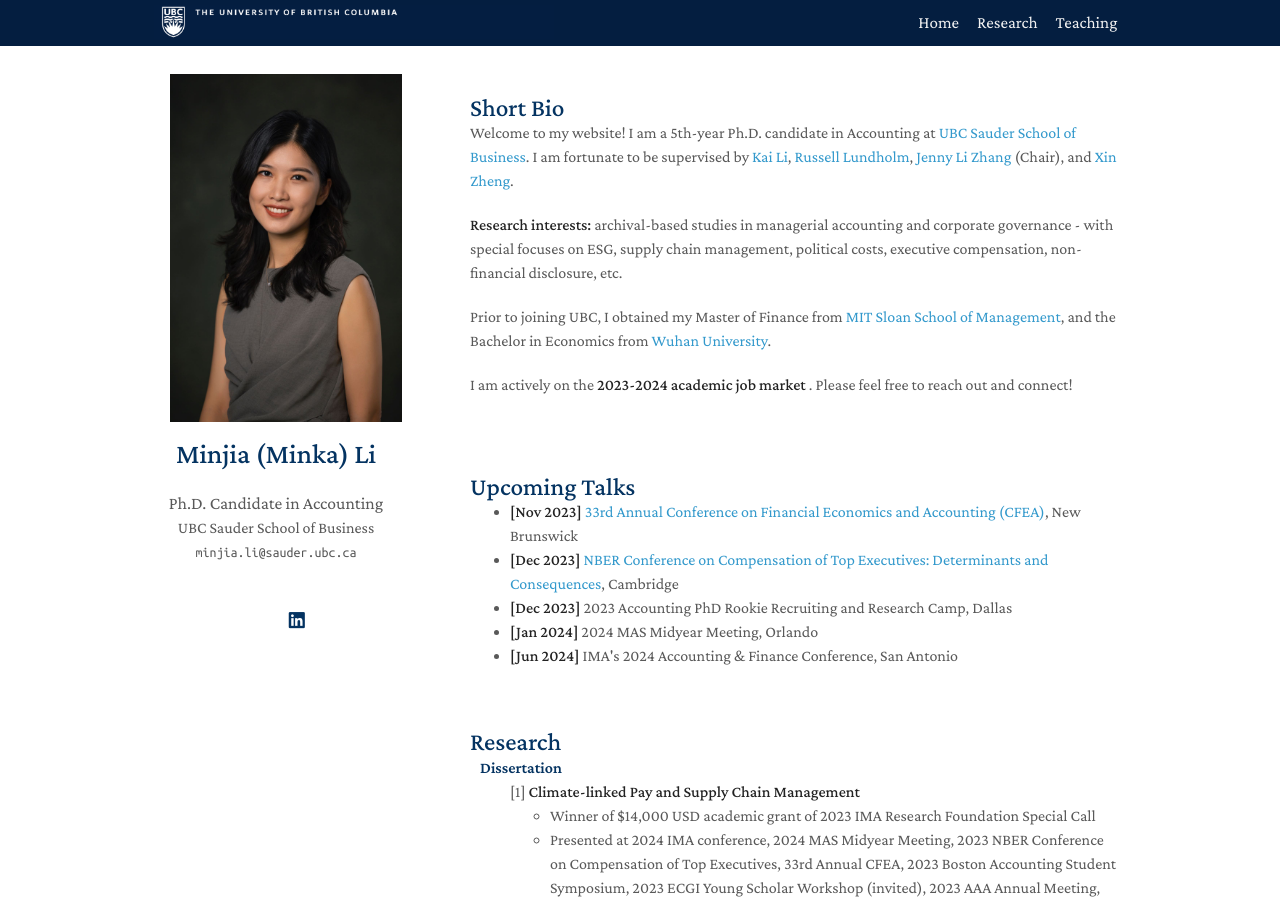
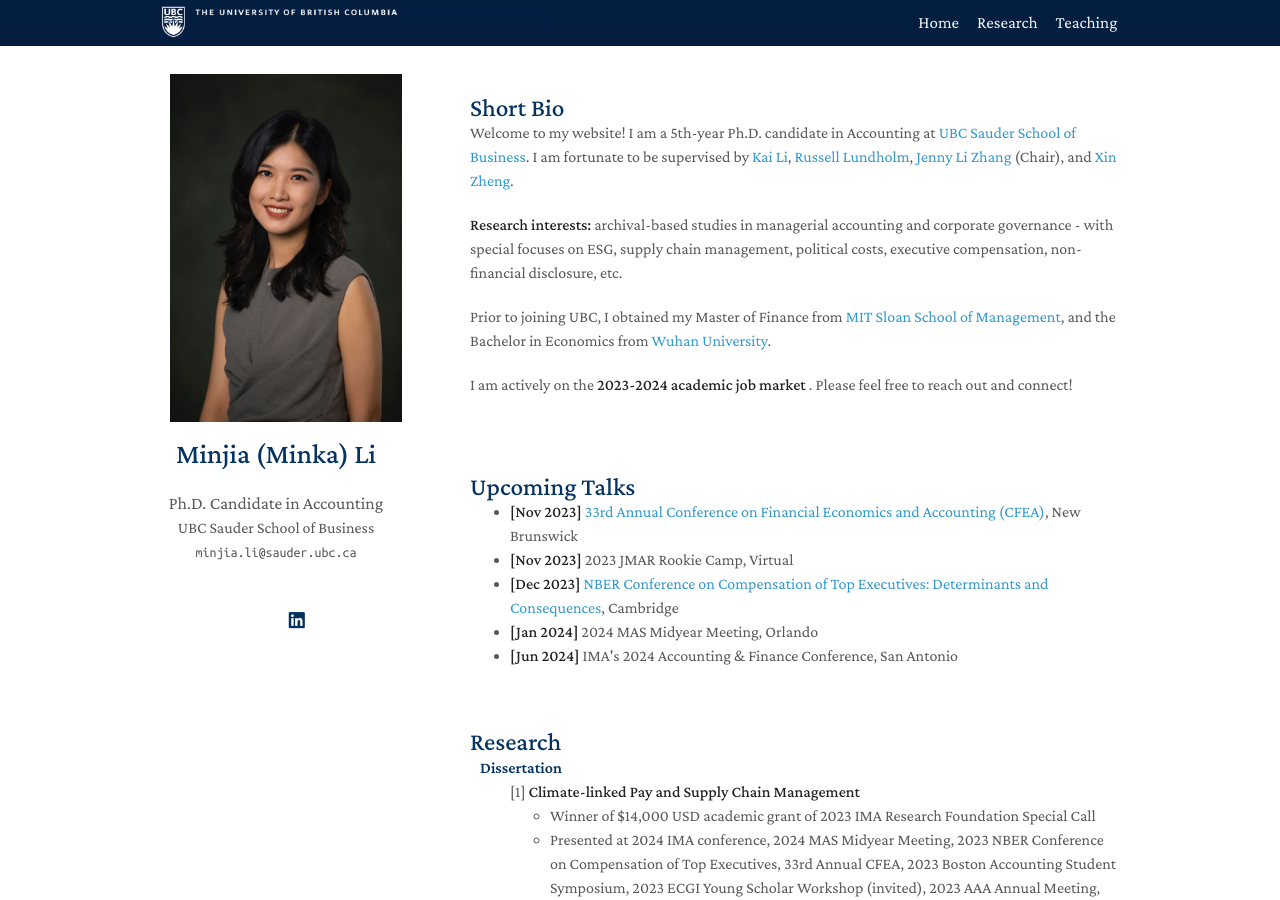
Before and after one commit to zeyang1225/zeyang1225.github.io, a Jekyll site: the page built from index.md, in a window 1280 px wide and 900 px high. Built offline with Jekyll 4.4.1, drawn with Linux system fonts in a browser that asks for light colours; nearby versions of some CDN libraries; a style sheet for code colours, icons or effects is not loaded.

Commit message:
Update talks.md

```diff
--- a/_includes/talks.md
+++ b/_includes/talks.md
@@ -5,8 +5,8 @@
 <ul style="margin:0 0 5px;">
 
   <li><autocolor> <strong> [Nov 2023] </strong>   <a href="https://www.business.rutgers.edu/financial-economics-accounting-conference"> 33rd Annual Conference on Financial Economics and Accounting (CFEA)</a>, New Brunswick </autocolor></li>
+   <li><autocolor> <strong> [Nov 2023] </strong>   2023 JMAR Rookie Camp, Virtual  </autocolor></li>
    <li><autocolor> <strong> [Dec 2023] </strong>  <a href="https://www.nber.org/conferences/compensation-top-executives-determinants-and-consequences-fall-2023"> NBER Conference on Compensation of Top Executives: Determinants and Consequences</a>, Cambridge  </autocolor></li>
-   <li><autocolor> <strong> [Dec 2023] </strong>  2023 Accounting PhD Rookie Recruiting and Research Camp, Dallas  </autocolor></li>
   <li><autocolor> <strong> [Jan 2024] </strong>   2024 MAS Midyear Meeting, Orlando  </autocolor></li>
   <li><autocolor> <strong> [Jun 2024] </strong>  IMA's 2024 Accounting & Finance Conference, San Antonio  </autocolor></li>
 </ul>
```
